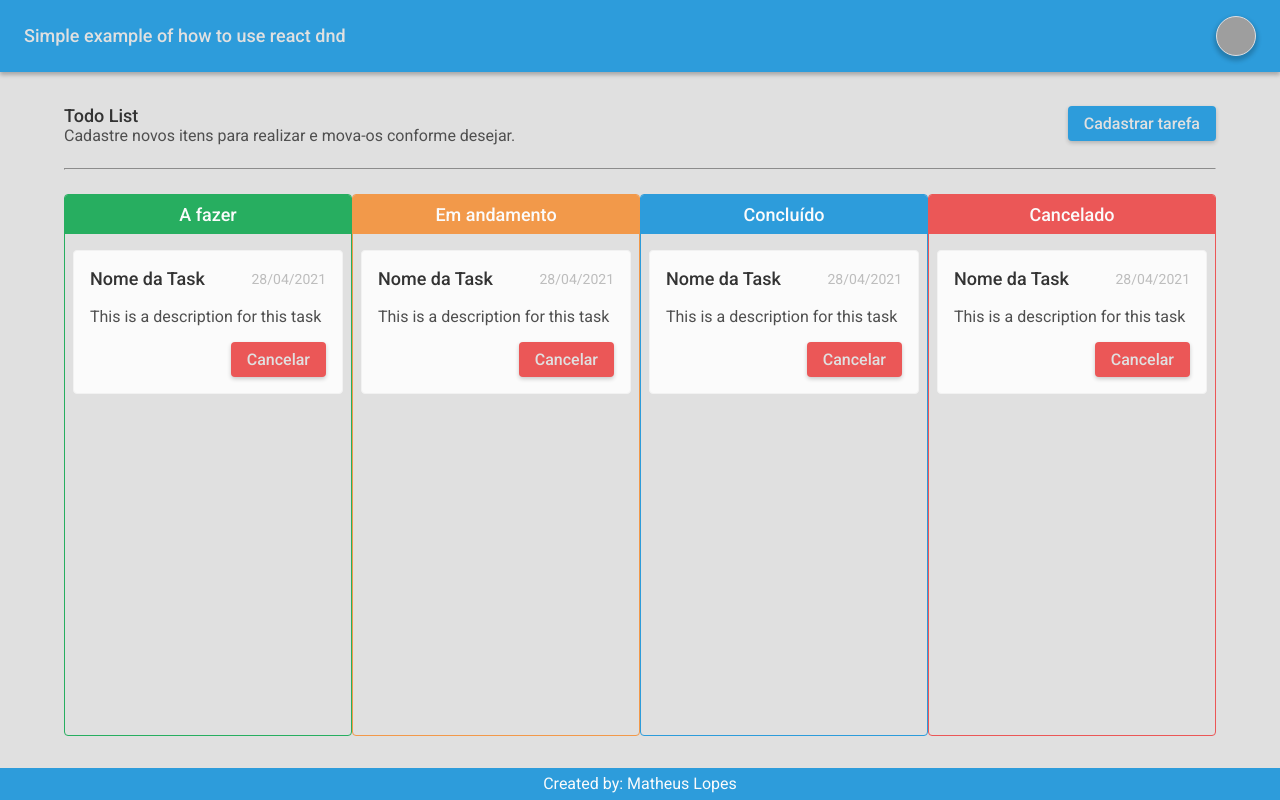
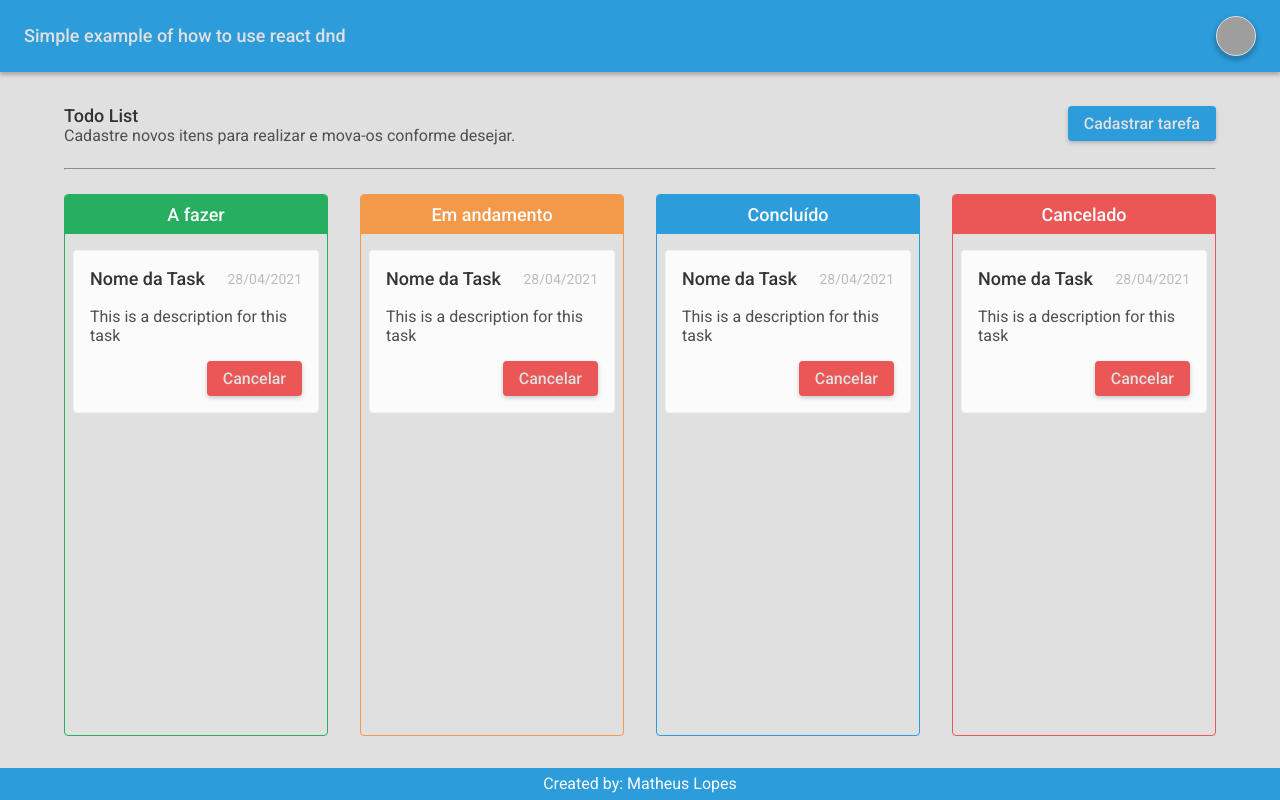
Before and after one commit to Nimbo1999/how-to-react-dnd, a React (Create React App) app: page / in a window 1280 px wide. Built offline with nearby package versions, Linux system fonts and the light colour scheme; grey boxes are pictures that could not be loaded.

Commit message:
Adjust on sectionList width

```diff
--- a/src/components/todo-list/styled.todoList.ts
+++ b/src/components/todo-list/styled.todoList.ts
@@ -8,9 +8,17 @@ const TodoListContainer = styled.div<TodoListContainerProps>`
     flex-direction: column;
 
     width: 100%;
-    max-width: ${({theme}) => theme.spacing(38)};
+    margin: 0px ${({theme}) => theme.spacing(2)};
     border-radius: ${({theme}) => theme.spacing(.5)};
     border: 1px solid ${({color, theme}) => color ?? theme.pallet.ui.green};
+
+    &:first-child {
+        margin: 0px ${({theme}) => theme.spacing(2)} 0px 0px;
+    }
+
+    &:last-child {
+        margin: 0px 0px 0px ${({theme}) => theme.spacing(2)};
+    }
 
     overflow: hidden;
 `;
```
